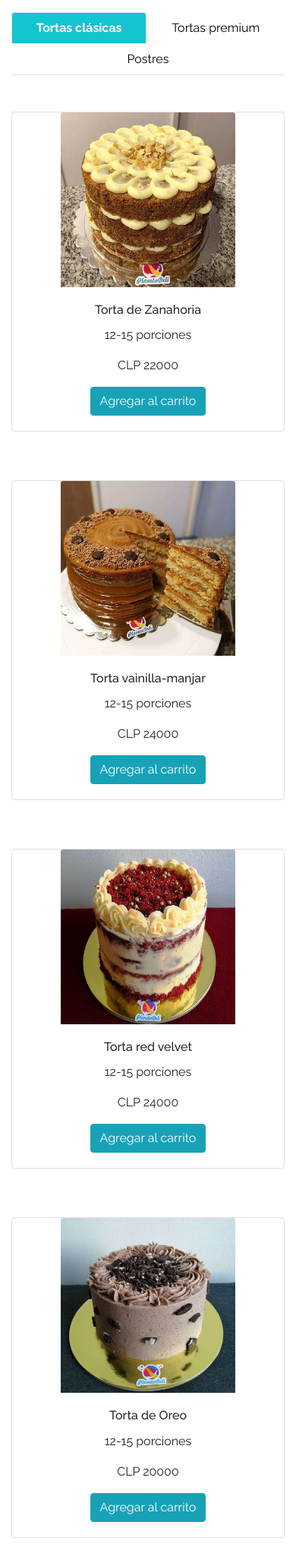
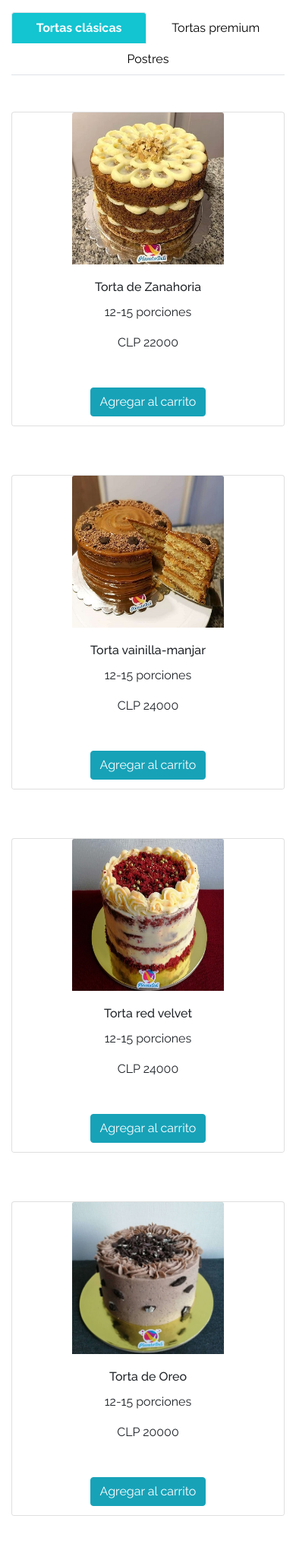
Before and after one commit to alepachano/desarrollo-web-coder, a PHP site: page /tortas-y-postres.html in a window 390 px wide. Shown: the part 145-2202 px from the top of the page at 76% size. Run offline with PHP 8.4, Linux system fonts and the light colour scheme.

Commit message:
se mejora responsive de las cards

```diff
--- a/SCSS/_funciones.scss
+++ b/SCSS/_funciones.scss
@@ -1,6 +1,6 @@
 %tamano-imagen-card {
-    width: 230px;
-    height: 230px;
+    width: 200px;
+    height: 200px;
     display: block;
     margin: auto;
 }
--- a/SCSS/_seccion-tortas-e-insumos.scss
+++ b/SCSS/_seccion-tortas-e-insumos.scss
@@ -11,6 +11,15 @@ a.colorCategoria.nav-link:hover {
     background-color: #dff4f3;
 }
 
-.propiedades-card {
+.img-card {
     @extend %tamano-imagen-card;
 }
+
+.card-body {
+    height: 150px;
+}
+
+.card-footer {
+    border: none;
+    background-color: #ffffff;
+}
--- a/css/style.css
+++ b/css/style.css
@@ -18,9 +18,16 @@ a.colorCategoria.nav-link:hover {
   color: black;
   background-color: #dff4f3; }
 
-.propiedades-card {
-  width: 230px;
-  height: 230px;
+.card-body {
+  height: 150px; }
+
+.card-footer {
+  border: none;
+  background-color: #ffffff; }
+
+.img-card {
+  width: 200px;
+  height: 200px;
   display: block;
   margin: auto; }
 
--- a/js/insumos-de-reposteria.js
+++ b/js/insumos-de-reposteria.js
@@ -66,12 +66,14 @@ function mostrarProductos(categoria){
         cards += `
         <div class="col-xs-12 col-sm-6 col-md-4 col-lg-3 text-center mt-5">
             <div class="card mb-3">
-                <img src=${element.imagen} class="card-img-top propiedades-card" alt="${element.nombre}">
+                <img src=${element.imagen} class="card-img-top img-card" alt="${element.nombre}">
                 <div class="card-body">
                     <h6 class="card-title">${element.nombre}</h6>
                     <p class="card-text">${element.descripcion}</p>
                     <p class="card-text">CLP ${element.precio}</p>
-                    <button type="submit" class="btn btn-info" onclick="identificarId(${element.id})">Agregar al carrito</a>
+                </div>
+                <div class="card-footer">
+                    <button type="submit" class="btn btn-info" onclick="identificarId(${element.id})">Agregar al carrito</button>
                 </div>
             </div>
         </div>`;
--- a/js/tortas-y-postres.js
+++ b/js/tortas-y-postres.js
@@ -69,12 +69,14 @@ function mostrarProductos(categoria){
         cards += `
         <div class="col-xs-12 col-sm-6 col-md-4 col-lg-3 text-center mt-5">
             <div class="card mb-3">
-                <img src=${element.imagen} class="card-img-top propiedades-card" alt="${element.nombre}">
+                <img src=${element.imagen} class="card-img-top img-card" alt="${element.nombre}">
                 <div class="card-body">
                     <h6 class="card-title">${element.nombre}</h6>
                     <p class="card-text">${element.descripcion}</p>
                     <p class="card-text">CLP ${element.precio}</p>
-                    <button type="submit" class="btn btn-info" onclick="identificarId(${element.id})">Agregar al carrito</a>
+                </div>
+                <div class="card-footer">
+                    <button type="submit" class="btn btn-info" onclick="identificarId(${element.id})">Agregar al carrito</button>
                 </div>
             </div>
         </div>`;
```
